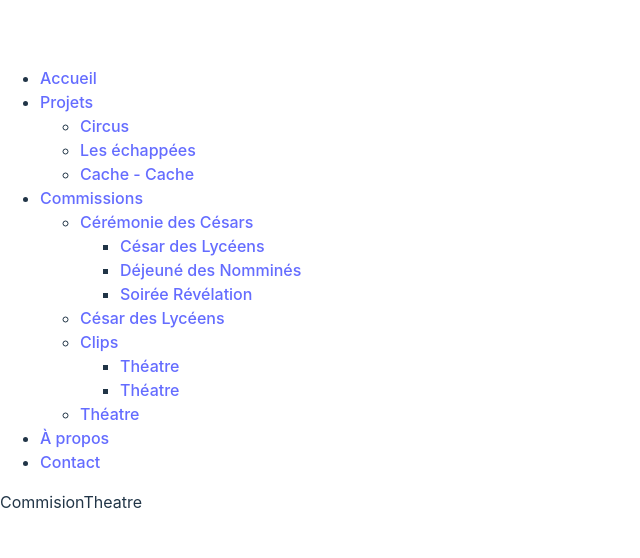
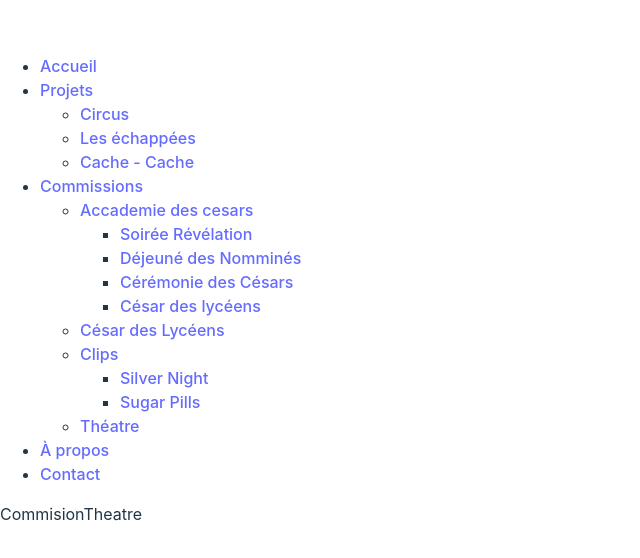
Before and after one commit to Cheik40/Gallery-antonia, a React (Vite) app: page /commissions/theatre in a window 1280 px wide. Shown: the part 118-676 px from the top of the page, without its empty margins (0-640 px from the left). Built offline with nearby package versions, Linux system fonts and the light colour scheme.

Commit message:
Sous menu commisions et sous sous menu commision et menu project

```diff
--- a/src/componants/navbar/NavCommisions.jsx
+++ b/src/componants/navbar/NavCommisions.jsx
@@ -8,21 +8,25 @@
                 <NavList>
                     <NavItem
                         path='/commissions/accademie-des-cesars/*'
-                        label='Cérémonie des Césars'
+                        label='Accademie des cesars'
                         isParent
                     >
                         <NavList>
                             <NavItem
-                                path='/commissions/jardins-versailles'
-                                label='César des Lycéens'
+                                path='/commissions/accademie-des-cesars/soiree-revelation'
+                                label='Soirée Révélation'
                             />
                             <NavItem
-                                path='/commissions/clip/*'
+                                path='/commissions/accademie-des-cesars/dejeune-des-nommines'
                                 label='Déjeuné des Nomminés'
                             />
                             <NavItem
-                                path='/commissions/theatre'
-                                label='Soirée Révélation'
+                                path='/commissions/accademie-des-cesars/ceremonie-des-cesars'
+                                label='Cérémonie des Césars'
+                            />
+                            <NavItem
+                                path='/commissions/accademie-des-cesars/cesars-des-lyceens'
+                                label='César des lycéens'
                             />
                         </NavList>
                     </NavItem>
@@ -33,12 +37,12 @@
                     <NavItem path='/commissions/clips/*' label='Clips' isParent>
                         <NavList>
                             <NavItem
-                                path='/commissions/clips/clips-silver-night'
-                                label='Théatre'
+                                path='/commissions/clips/silver-night'
+                                label='Silver Night'
                             />
                             <NavItem
                                 path='/commissions/clips/sugar-pills'
-                                label='Théatre'
+                                label='Sugar Pills'
                             />
                         </NavList>
                     </NavItem>
--- a/src/componants/navbar/SousSousMenu/ClipsRoutes.jsx
+++ b/src/componants/navbar/SousSousMenu/ClipsRoutes.jsx
@@ -6,7 +6,7 @@
 const ClipsRoutes = () => {
     const routes = useRoutes([
         {
-            path: "clips-silver-night",
+            path: "silver-night",
             element: <CommissionClipsSilverNight />,
         },
         {
--- a/src/componants/navbar/SousSousMenu/CommissionsAcademieCesarsRoutes.jsx
+++ b/src/componants/navbar/SousSousMenu/CommissionsAcademieCesarsRoutes.jsx
@@ -1,31 +1,36 @@
 // src/components/CommissionsRoutes.js
 import { Outlet, useRoutes } from "react-router-dom";
-import CommissionCeremonieDesCesars from "../../../pages/commissions/academie-des-cesars/CommissionCeremonieDesCesars";
 import CommissionCesarLyceen from "../../../pages/commissions/academie-des-cesars/CommissionCesarLyceen";
 import CommissionDejeuneNommine from "../../../pages/commissions/academie-des-cesars/CommissionDejeuneNommine";
 import CommissionSoireRevelation from "../../../pages/commissions/academie-des-cesars/CommissionSoireRevelation";
+import CommissionCeremonieDesCesars from "../../../pages/commissions/academie-des-cesars/CommissionCeremonieDesCesars";
 
 const CommissionsAcademieCesarsRoutes = () => {
     const routes = useRoutes([
+        {
+            path: "soiree-revelation",
+            element: <CommissionSoireRevelation />,
+        },
+        {
+            path: "dejeune-des-nommines",
+            element: <CommissionDejeuneNommine />,
+        },
         {
             path: "ceremonie-des-cesars",
             element: <CommissionCeremonieDesCesars />,
         },
         {
-            path: "cesar-lyceen",
+            path: "cesars-des-lyceens",
             element: <CommissionCesarLyceen />,
-        },
-        {
-            path: "dejeune-nommines",
-            element: <CommissionDejeuneNommine />,
-        },
-        {
-            path: "soire-revelation",
-            element: <CommissionSoireRevelation />,
         },
     ]);
 
-    return routes || <Outlet />;
+    return (
+        <>
+            {routes}
+            <Outlet />
+        </>
+    );
 };
 
 export default CommissionsAcademieCesarsRoutes;
--- a/src/componants/navbar/sousMenu/CommissionRoutes.jsx
+++ b/src/componants/navbar/sousMenu/CommissionRoutes.jsx
@@ -7,7 +7,7 @@
 const CommissionRoutes = () => {
     const router = useRoutes([
         {
-            path: "accademie-des-cesars",
+            path: "accademie-des-cesars/*",
             element: <CommissionsAcademieCesarsRoutes />,
         },
         {
@@ -15,7 +15,7 @@
             element: <CommissionJardinsVersailles />,
         },
         {
-            path: "clips",
+            path: "clips/*",
             element: <ClipsRoutes />,
         },
         {
--- a/src/pages/commissions/CommisionTheatre.jsx
+++ b/src/pages/commissions/CommisionTheatre.jsx
@@ -1,4 +1,5 @@
 function CommisionTheatre() {
+    console.log("CommissionCesarLyceen component rendered");
     return <div>CommisionTheatre</div>;
 }
 
--- a/src/pages/commissions/clips/SugarPills.jsx
+++ b/src/pages/commissions/clips/SugarPills.jsx
@@ -1,4 +1,5 @@
 function SugarPills() {
+    console.log("CommissionCesarLyceen component rendered");
     return <div>SugarPills</div>;
 }
 
```
